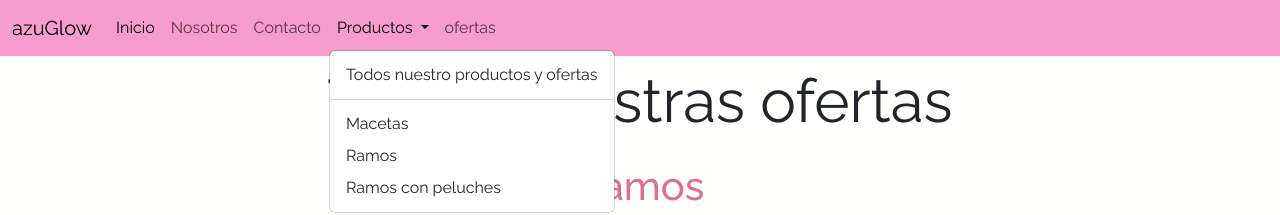
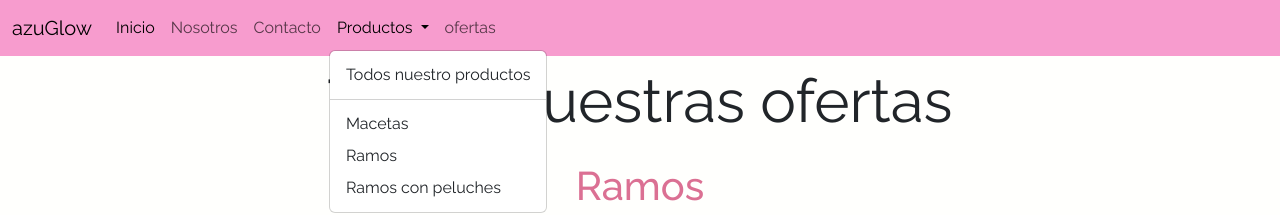
Before and after one commit to azuuulsg/angular, an Angular app: page /ofertas in a window 1280 px wide. Both pictures are taken after a click on the button "Productos". Shown: the top 215 px of the page. Built offline with nearby package versions, Linux system fonts and the light colour scheme.

Commit message:
terminando de arregrar imagenes al carrusel

```diff
--- a/src/app/app.html
+++ b/src/app/app.html
@@ -31,7 +31,7 @@
             Productos
           </a>
           <ul class="dropdown-menu">
-            <li><a class="dropdown-item" href="products">Todos nuestro productos y ofertas</a></li>
+            <li><a class="dropdown-item" href="products">Todos nuestro productos</a></li>
             <!--Lo utilice para separar los productos-->
             <li>
               <hr class="dropdown-divider">
--- a/src/app/pages/ofertas/ofertas.css
+++ b/src/app/pages/ofertas/ofertas.css
@@ -14,7 +14,7 @@
 
 .img-c {
   width: 100%;
-  height: 38rem;
+  height: 30rem;
   object-fit: cover;
 }
 
--- a/src/app/pages/ofertas/ofertas.html
+++ b/src/app/pages/ofertas/ofertas.html
@@ -77,7 +77,7 @@
         </div>
       </div>
       <div class="carousel-item">
-        <img src="../../../assets/ChatGPT Image 12 nov 2025, 10_55_58 a.m..png" class="d-block w-100 img-c" alt="...">
+        <img src="../../../assets/ChatGPT Image 17 nov 2025, 06_22_30 p.m..png" class="d-block w-100 img-c" alt="...">
         <div class="carousel-caption d-none d-md-block">
           <h5>30%</h5>
           <p>Tenes un descuento en todos nuestros ramos con peluches!!</p>
```
Also changed, not shown: 1 other file (tests, documents, lock files or other folders).
